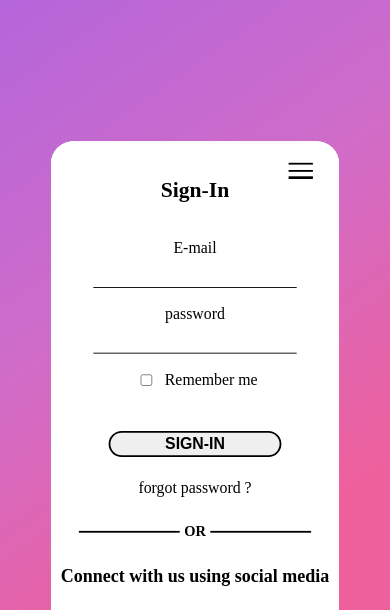
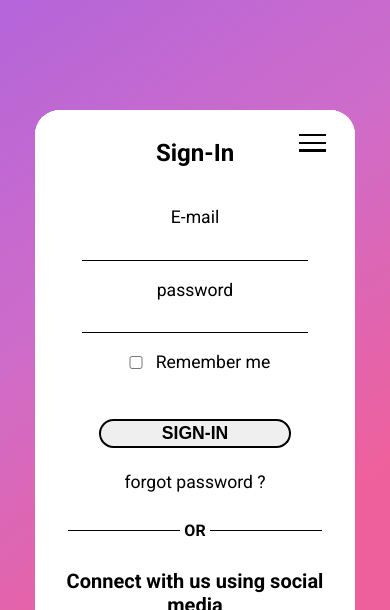
Before and after one commit to Ro-Hit-Bisht/SignIn-SignOut-WebPage, a plain HTML site: page index.html in a window 390 px wide. Shown: the top 610 px of the page. Drawn offline with Linux system fonts and the light colour scheme.

Commit message:
Added font

```diff
--- a/index.html
+++ b/index.html
@@ -9,6 +9,12 @@
     />
     <meta name="author" content="Rohit Bisht" />
     <link rel="icon" href="/image/favicon128px.png" type="image/png" />
+    <link rel="preconnect" href="https://fonts.googleapis.com" />
+    <link rel="preconnect" href="https://fonts.gstatic.com" crossorigin />
+    <link
+      href="https://fonts.googleapis.com/css2?family=Roboto:wght@300;400;500;700&display=swap"
+      rel="stylesheet"
+    />
     <link href="./style.css" rel="stylesheet" type="text/css" />
     <title id="title">User's Sign-in</title>
   </head>
@@ -41,7 +47,7 @@
           <div class="line2"></div>
         </div>
 
-        <h2>Connect with us using social media</h2>
+        <h2 style="padding: 0 5%">Connect with us using social media</h2>
 
         <ul>
           <li>
--- a/style.css
+++ b/style.css
@@ -19,6 +19,7 @@ body {
   justify-content: center;
   align-items: center;
   transform: scale(0.9);
+  font-family: "Roboto", sans-serif;
 }
 
 .container {
@@ -510,6 +511,10 @@ body {
 /* ---------------------------------------------------------------- */
 
 @media only screen and (max-width: 700px) {
+  body {
+    transform: scale(1);
+  }
+
   .container {
     width: 20rem;
     height: 39rem;
```
